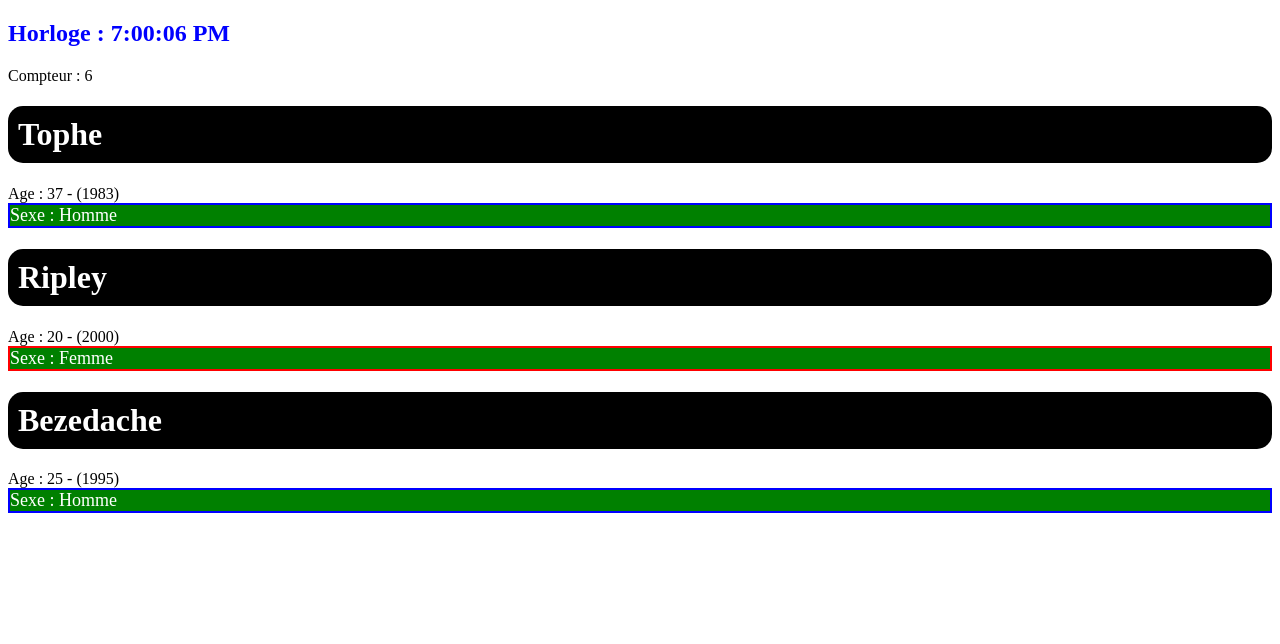
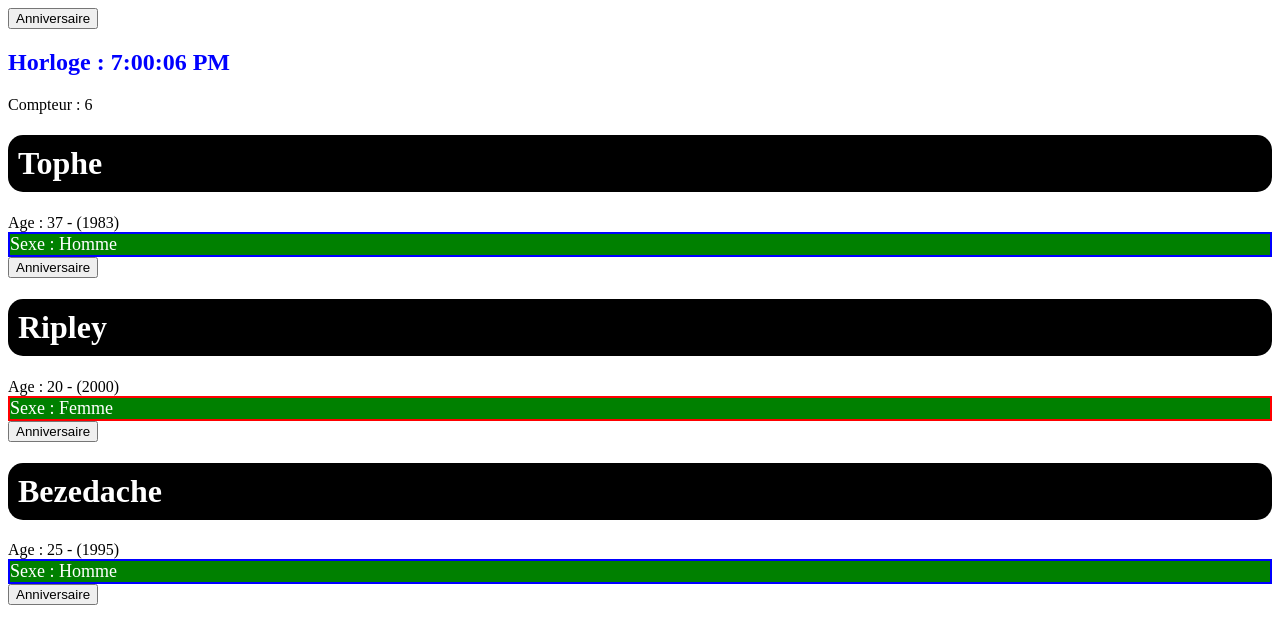
Before and after one commit to bezedache29/ProjetReact1, a React (Create React App) app in the folder projet0/: page / in a window 1280 px wide. Shown: the top 644 px of the page. Built offline with nearby package versions, Linux system fonts and the light colour scheme.

Commit message:
Evenements + state

```diff
--- a/projet0/src/App.js
+++ b/projet0/src/App.js
@@ -11,17 +11,65 @@ import "./App.css"
             {nom: "Bezedache", age: 25, sexe: true}
         ]
     }
+
+    // Cette syntaxe ne s'ecrit pas comme ca sur React, mais comme dans la fonction suivante
+    //  disBonjour() {
+    //      alert("coucou")
+    //  }
+
+    anniversaireHandler = () => {
+        // On copie le tableau des personnes pour pouvoir le modifier afin de pouvoir l'update derriere
+
+        // Première version
+        // const newPersonnes = this.state.personnes.slice()
+        // // On incrémente les ages des personnes
+        // for(let i = 0; i < newPersonnes.length; i++) {
+        //     newPersonnes[i].age++
+        // }
+
+        // Deuxième version
+        const newPersonnes = this.state.personnes.map(personne => {
+            return {
+                nom : personne.nom,
+                age : personne.age + 1,
+                sexe : personne.sexe
+            }
+        })
+
+
+        // On modifie le state et lance le rafraichissement du composant
+        this.setState({personnes:newPersonnes})
+    }
+
+    annifHandler = (numPersonne) => {
+        // On recupère la personne du tableau
+        // On cré une copie de la personne pour pouvoir la modifier en utilisant spread (ES7)
+        const newPersonne = {...this.state.personnes[numPersonne]}
+        newPersonne.age++
+
+        // On copie le tableau de personnes pour pouvoir modifier l'age de la personne dans le tableau
+        const newTab = this.state.personnes.slice()
+        newTab[numPersonne] = newPersonne
+
+        // On met a jour
+        this.setState({personnes: newTab})
+    }
+
+
     render() {
         // Deux possibilité pour return du jsx
 
         // Si Fragment est utilisé, ne pas oublié de l'induqer dans l'import entre {}
         return (
             <Fragment>
+                <button onClick={this.anniversaireHandler}>Anniversaire</button>
                 <Horloge />
-                <Personne nom = {this.state.personnes[0].nom} age = {this.state.personnes[0].age} sexe = {this.state.personnes[0].sexe}/>
-                <Personne nom = {this.state.personnes[1].nom} age = {this.state.personnes[1].age} sexe = {this.state.personnes[1].sexe}/>
+                {/*bind sert a passer des informations en parametres. ici on envoie l'index du tableau*/}
+                <Personne nom = {this.state.personnes[0].nom} age = {this.state.personnes[0].age} sexe = {this.state.personnes[0].sexe} clic = {this.annifHandler.bind(this,0)}/>
+                {/* La deuxième possibilité pour envoyer des infos, est d'utiliser les fonctions fleché comme ci dessous*/}
+                <Personne nom = {this.state.personnes[1].nom} age = {this.state.personnes[1].age} sexe = {this.state.personnes[1].sexe} clic = {() => this.annifHandler(1)}/>
                 {/* Une autre method (spread) pour envoyer toutes les infos d'un coup provenant du tableau personnes */}
-                <Personne {...this.state.personnes[2]}/>
+                <Personne {...this.state.personnes[2]} clic = {() => this.annifHandler(2)}/>
             </Fragment>
         )
 
--- a/projet0/src/components/Personne/Personne.js
+++ b/projet0/src/components/Personne/Personne.js
@@ -38,6 +38,7 @@ class Personne extends Component {
                 <h1 className={classes.monTitre}>{this.props.nom}</h1>
                 <AgePersonne age = {this.props.age} />
                 <div style={monStyle}>Sexe : {(this.props.sexe === true) ? "Homme" : "Femme"}</div>
+                <button onClick={this.props.clic}>Anniversaire</button>
             </>
         )
     }
```
Lines whose indentation alone changed are shown as unchanged.
